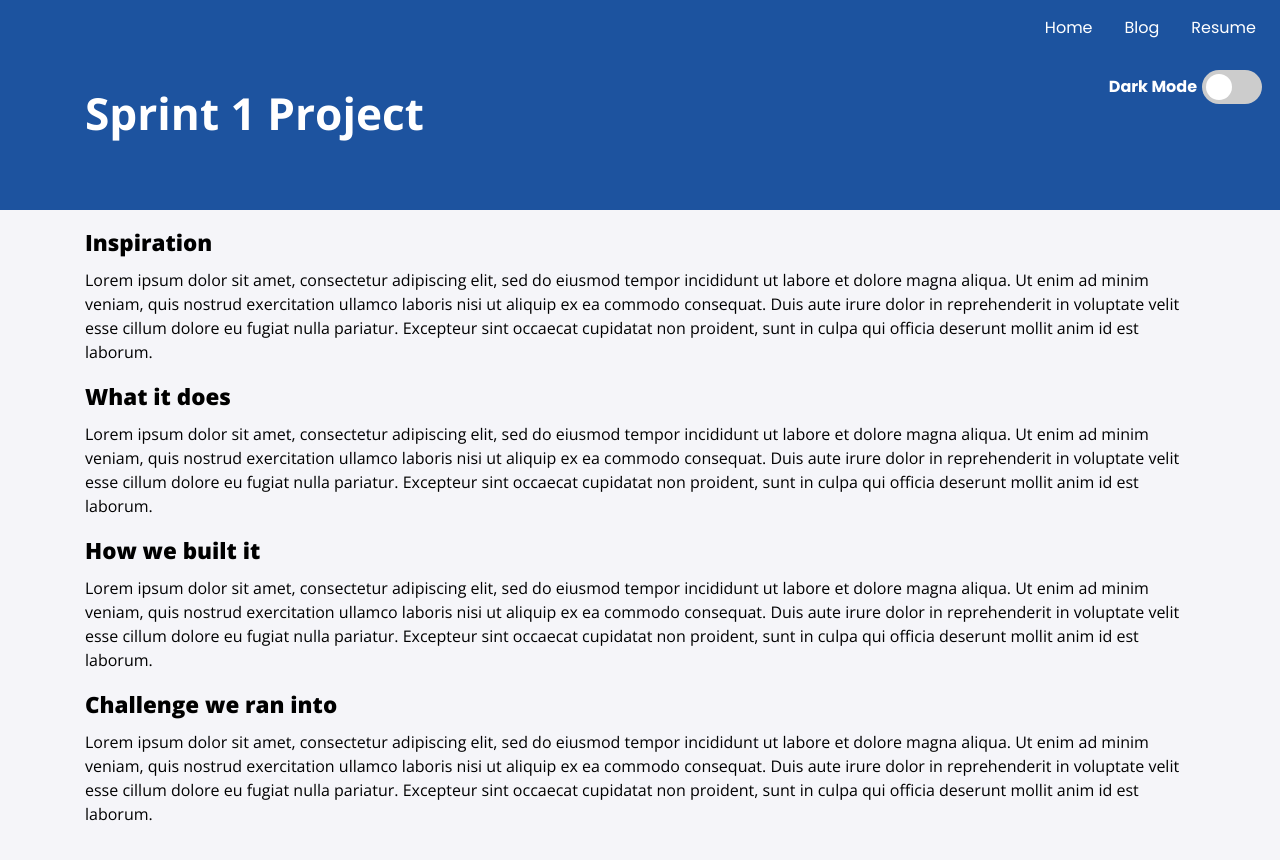
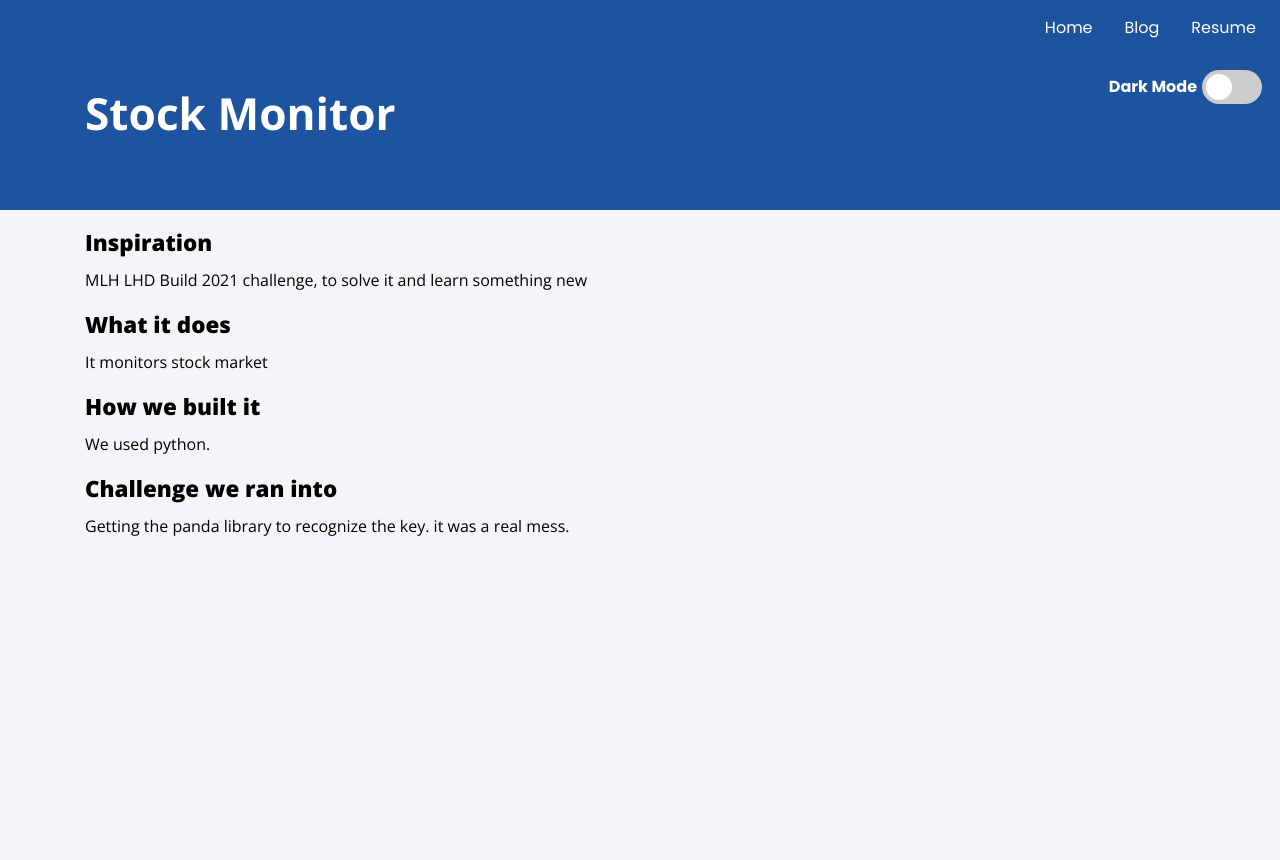
Before and after one commit to mriceflame/mriceflame.github.io, a Jekyll site: the page built from projects/Sprint1.md, in a window 1280 px wide. Shown: the top 860 px of the page. Built offline with Jekyll 4.4.1, drawn with Linux system fonts in a browser that asks for light colours; nearby versions of some CDN libraries.

Commit message:
Update Sprint1.md

```diff
--- a/projects/Sprint1.md
+++ b/projects/Sprint1.md
@@ -1,20 +1,16 @@
 ---
-title: Sprint 1 Project
+title: Stock Monitor
 layout: page
 ---
 
 ## Inspiration
-
-Lorem ipsum dolor sit amet, consectetur adipiscing elit, sed do eiusmod tempor incididunt ut labore et dolore magna aliqua. Ut enim ad minim veniam, quis nostrud exercitation ullamco laboris nisi ut aliquip ex ea commodo consequat. Duis aute irure dolor in reprehenderit in voluptate velit esse cillum dolore eu fugiat nulla pariatur. Excepteur sint occaecat cupidatat non proident, sunt in culpa qui officia deserunt mollit anim id est laborum.
+MLH LHD Build 2021 challenge, to solve it and learn something new
 
 ## What it does
-
-Lorem ipsum dolor sit amet, consectetur adipiscing elit, sed do eiusmod tempor incididunt ut labore et dolore magna aliqua. Ut enim ad minim veniam, quis nostrud exercitation ullamco laboris nisi ut aliquip ex ea commodo consequat. Duis aute irure dolor in reprehenderit in voluptate velit esse cillum dolore eu fugiat nulla pariatur. Excepteur sint occaecat cupidatat non proident, sunt in culpa qui officia deserunt mollit anim id est laborum.
+It monitors stock market
 
 ## How we built it
-
-Lorem ipsum dolor sit amet, consectetur adipiscing elit, sed do eiusmod tempor incididunt ut labore et dolore magna aliqua. Ut enim ad minim veniam, quis nostrud exercitation ullamco laboris nisi ut aliquip ex ea commodo consequat. Duis aute irure dolor in reprehenderit in voluptate velit esse cillum dolore eu fugiat nulla pariatur. Excepteur sint occaecat cupidatat non proident, sunt in culpa qui officia deserunt mollit anim id est laborum.
+We used python.
 
 ## Challenge we ran into
-
-Lorem ipsum dolor sit amet, consectetur adipiscing elit, sed do eiusmod tempor incididunt ut labore et dolore magna aliqua. Ut enim ad minim veniam, quis nostrud exercitation ullamco laboris nisi ut aliquip ex ea commodo consequat. Duis aute irure dolor in reprehenderit in voluptate velit esse cillum dolore eu fugiat nulla pariatur. Excepteur sint occaecat cupidatat non proident, sunt in culpa qui officia deserunt mollit anim id est laborum.
+Getting the panda library to recognize the key. it was a real mess.
```
